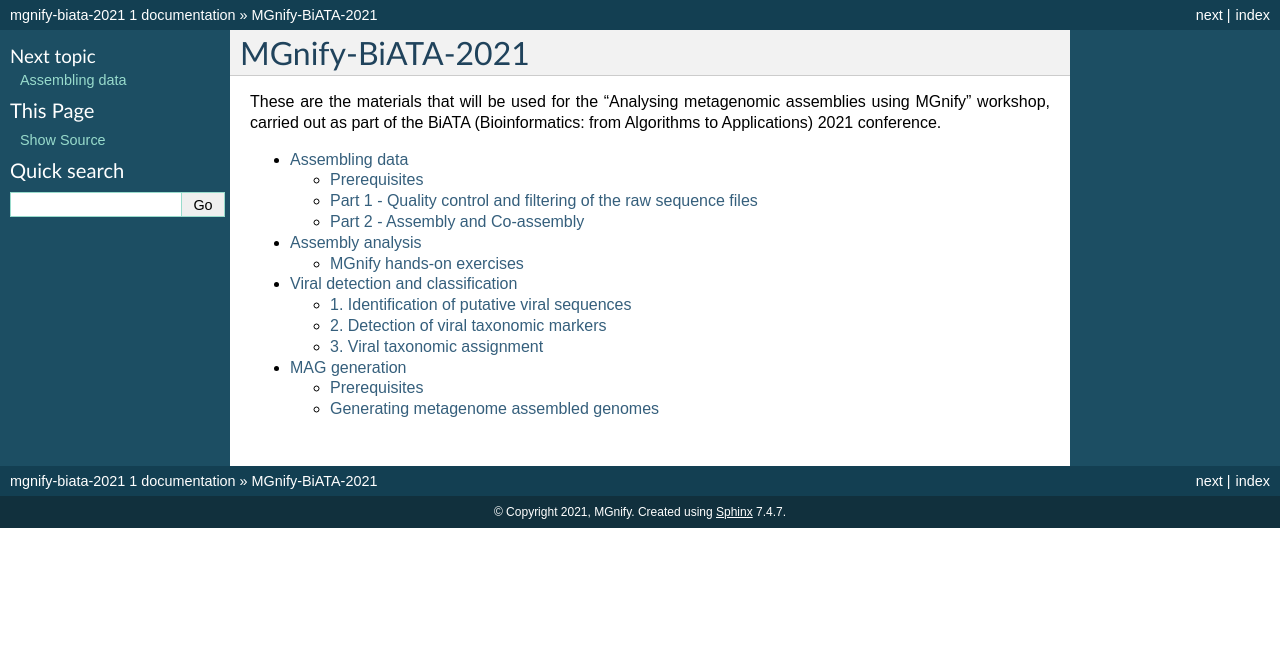
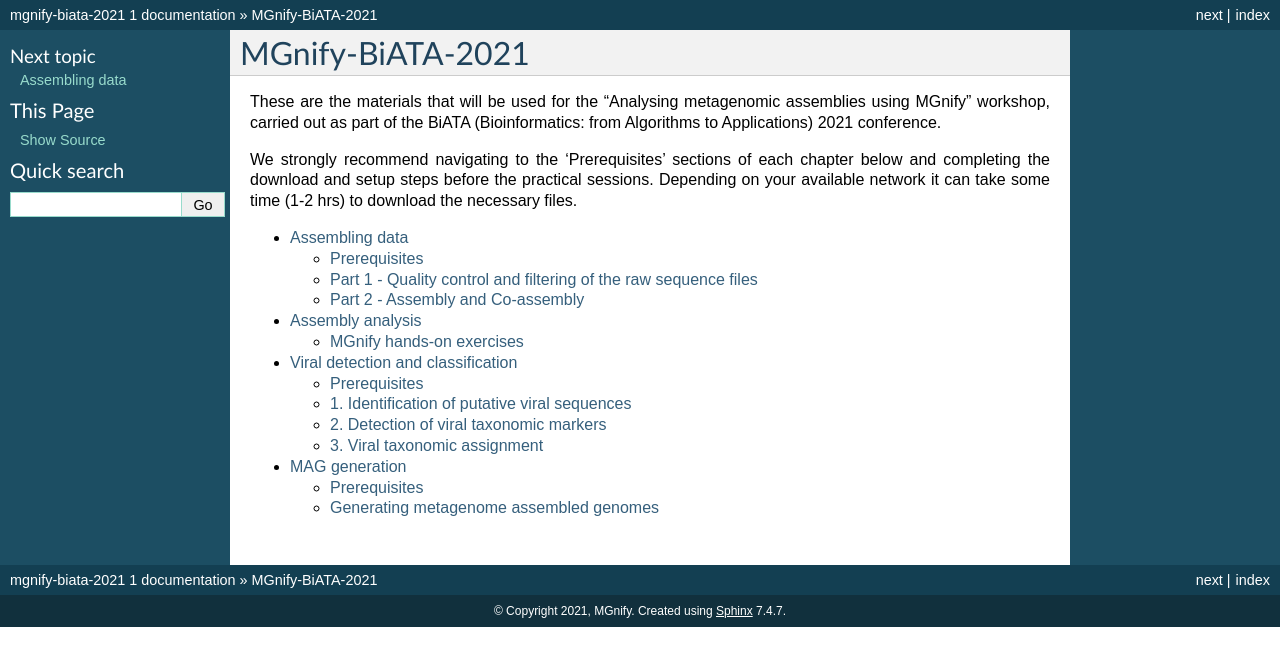
Before and after one commit to EBI-Metagenomics/mgnify-biata-2021, a Sphinx documentation site: the page built from docs/source/index.rst, in a window 1280 px wide. Shown: the top 666 px of the page. Built offline with Sphinx 7.4.7, drawn with Linux system fonts in a browser that asks for light colours.

Commit message:
highlight prerequisites in index page

```diff
--- a/docs/source/index.rst
+++ b/docs/source/index.rst
@@ -2,6 +2,8 @@ MGnify-BiATA-2021
 =============================================
 
 These are the materials that will be used for the "Analysing metagenomic assemblies using MGnify" workshop, carried out as part of the BiATA (Bioinformatics: from Algorithms to Applications) 2021 conference.
+
+We strongly recommend navigating to the 'Prerequisites' sections of each chapter below and completing the download and setup steps before the practical sessions. Depending on your available network it can take some time (1-2 hrs) to download the necessary files.
 
 .. toctree::
    :maxdepth: 2
--- a/docs/source/virify.rst
+++ b/docs/source/virify.rst
@@ -1,6 +1,9 @@
 **********************************
 Viral detection and classification
 **********************************
+
+Prerequisites
+---------------
 
 IMPORTANT: It is strongly recommended that you complete section 1.1 below (setting up the computing environment) prior to the practical session. Depending on your available network it can take some time (1-2 hrs) to download the necessary files.
 
```
